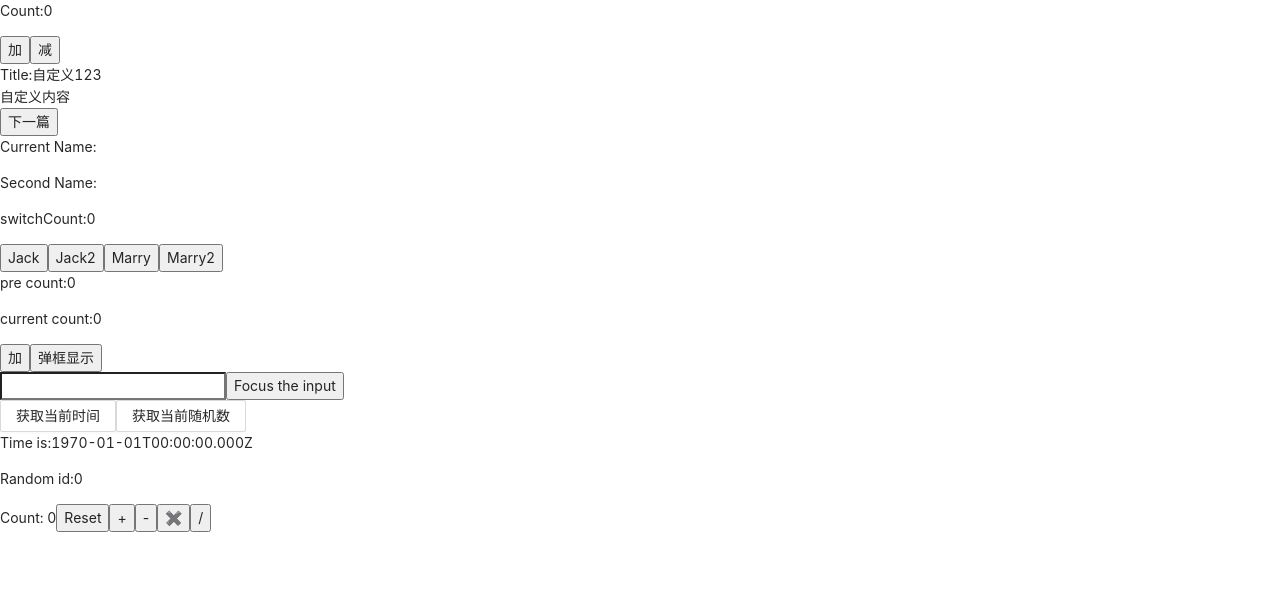
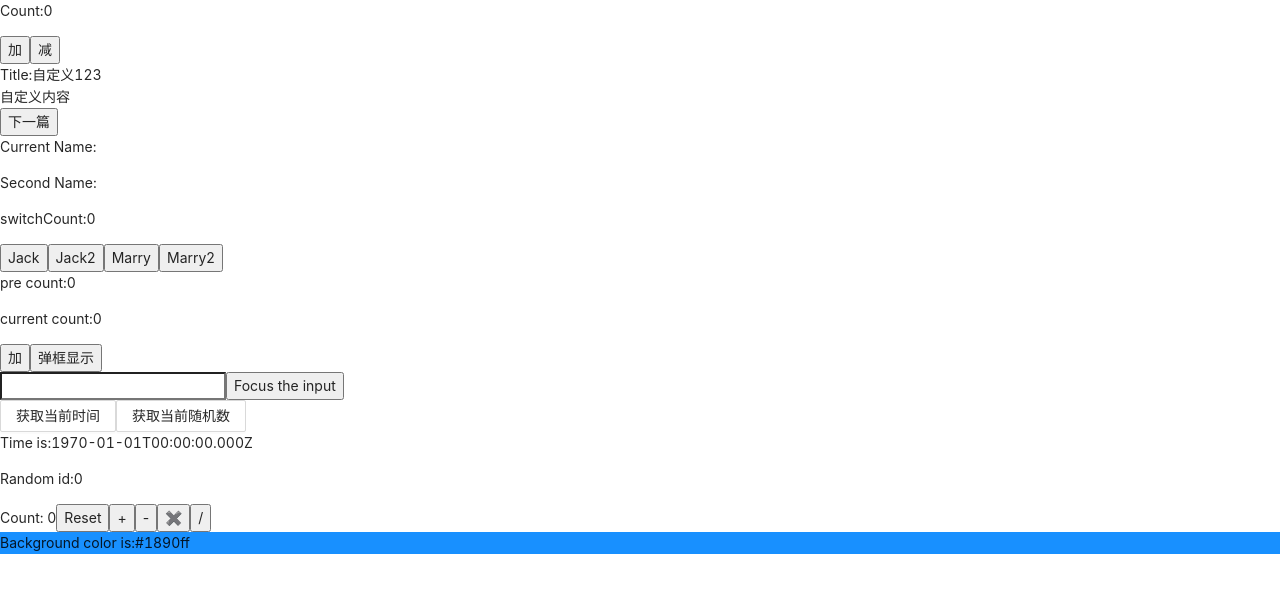
Before and after one commit to jinloser/hook-ts-demo, a React (Create React App) app: page / in a window 1280 px wide. Shown: the top 592 px of the page. Built offline with nearby package versions, Linux system fonts and the light colour scheme.

Commit message:
feat:新增全局状态管理context

```diff
--- a/src/App.tsx
+++ b/src/App.tsx
@@ -1,6 +1,7 @@
 import React from 'react';
 import './App.css';
 import Article from './Component/Article';
+import ColorParent from './Component/ColorContext/ColorParent';
 import Counter from './Component/Counter';
 import CountRef from './Component/CountRef';
 import Handle from './Component/Handle';
@@ -18,6 +19,7 @@ const App: React.FC = () => {
       <CountRef />
       <MemoParent />
       <Reducer />
+      <ColorParent />
     </>
   );
 };
--- /dev/null
+++ b/src/Component/ColorContext/ColorParent.tsx
@@ -0,0 +1,23 @@
+import React, { useContext } from 'react';
+
+const ColorContext = React.createContext<string>('');
+const ColorParent: React.FC = () => {
+  return (
+    <>
+      <ColorContext.Provider value="#1890ff">
+        <ColorChild></ColorChild>
+      </ColorContext.Provider>
+    </>
+  );
+};
+
+const ColorChild: React.FC = () => {
+  const color = useContext(ColorContext);
+  return (
+    <>
+      <div style={{ background: color }}>Background color is:{color}</div>
+    </>
+  );
+};
+
+export default ColorParent;
```
